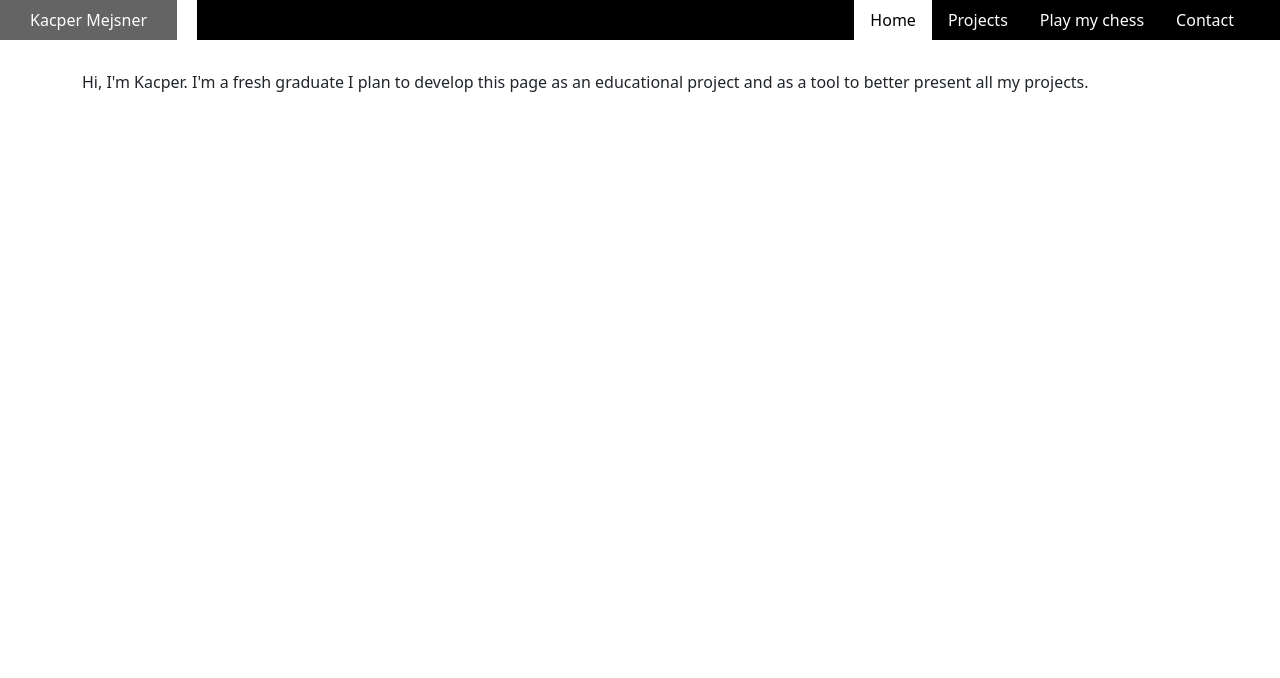
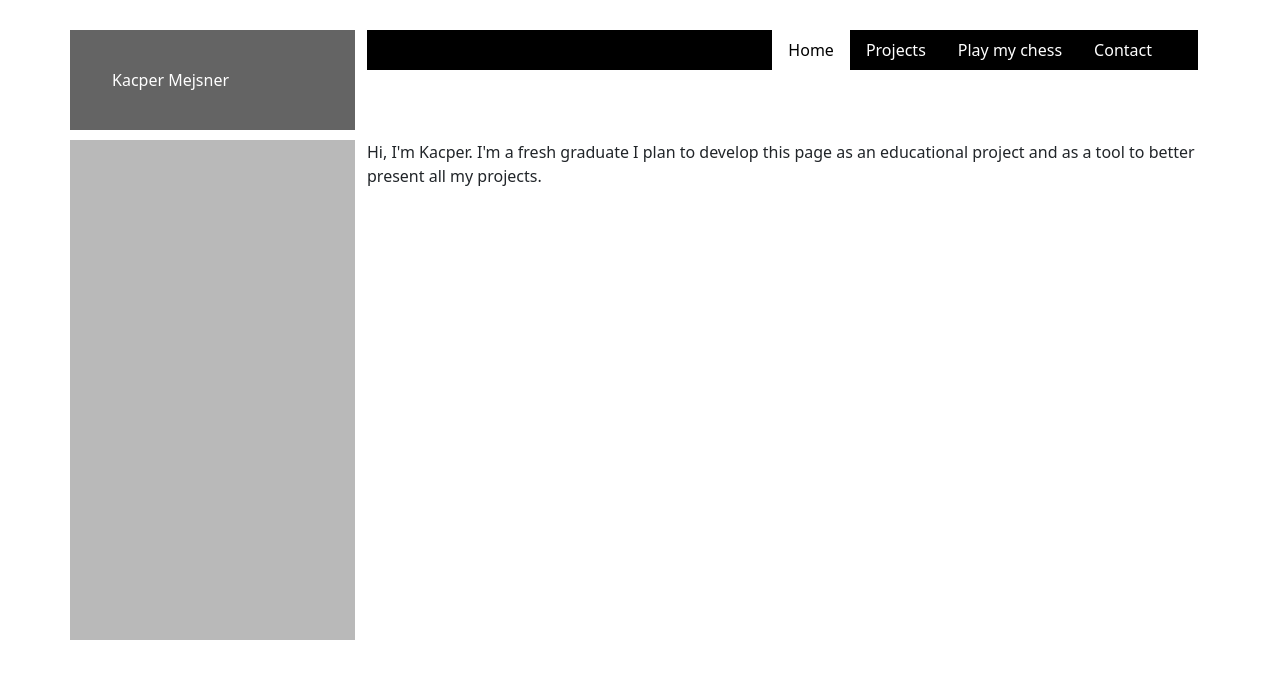
Before and after one commit to kacpermejs/Devlog, an Angular app: page /#/home in a window 1280 px wide. Before the commit this address led to /home#/home. Shown: the top 678 px of the page. Built offline with nearby package versions, Linux system fonts and the light colour scheme.

Commit message:
routing fix

```diff
--- a/src/app/app.component.html
+++ b/src/app/app.component.html
@@ -1,9 +1,26 @@
-<div class="menu-bar">
-  <app-navigation-menu></app-navigation-menu>
-</div>
+
+
 <div class="container">
   <div class="row">
-    <div class="col">
+    <div class="col-3 logo-area">
+      <div class="name">
+        Kacper Mejsner
+      </div>
+    </div>
+    <div class="col-9">
+      <div class="menu-bar">
+        <app-navigation-menu></app-navigation-menu>
+      </div>
+    </div>
+  </div>
+  <div class="row menu-spacer">
+
+  </div>
+  <div class="row">
+    <div class="col-3 side-bar">
+
+    </div>
+    <div class="col-9">
       <router-outlet></router-outlet>
     </div>
   </div>
--- a/src/app/app.component.scss
+++ b/src/app/app.component.scss
@@ -1,3 +1,30 @@
 .container {
   margin-top: 30px;
 }
+
+.menu-bar {
+  height: 100px;
+}
+
+.logo-area {
+  background-color: rgb(100, 100, 100);
+  display: flex;
+  align-items: center;
+}
+
+.name {
+  color: white;
+
+  padding-left: 30px;
+  padding-right: 30px;
+
+}
+
+.side-bar {
+  background-color: rgb(185, 185, 185);
+  height: 500px;
+}
+
+.menu-spacer {
+  height: 10px;
+}
--- a/src/app/app.module.ts
+++ b/src/app/app.module.ts
@@ -1,3 +1,4 @@
+import { HashLocationStrategy, LocationStrategy } from '@angular/common';
 import { NgModule } from '@angular/core';
 import { BrowserModule } from '@angular/platform-browser';
 
@@ -16,7 +17,7 @@ import { NavigationMenuComponent } from './components/navigation-menu/navigation
     BrowserModule,
     AppRoutingModule
   ],
-  providers: [],
+  providers: [{provide: LocationStrategy, useClass: HashLocationStrategy}],
   bootstrap: [AppComponent]
 })
 export class AppModule { }
--- a/src/app/components/navigation-menu/nav-button/nav-button.component.ts
+++ b/src/app/components/navigation-menu/nav-button/nav-button.component.ts
@@ -3,7 +3,7 @@ import { Component, Input, OnInit } from '@angular/core';
 @Component({
   selector: 'app-nav-button',
   templateUrl: './nav-button.component.html',
-  styleUrls: ['./nav-button.component.css']
+  styleUrls: ['./nav-button.component.scss']
 })
 export class NavButtonComponent implements OnInit {
   @Input() routerLinkString?: string;
--- a/src/app/components/navigation-menu/navigation-menu.component.css
+++ /dev/null
@@ -1,31 +0,0 @@
-.menu-bar {
-  background-color: black;
-  display: flex;
-  justify-content: space-between;
-}
-
-.menu-buttons {
-  display: flex;
-  justify-content: flex-end;
-}
-
-.name {
-  color: white;
-
-  padding-left: 30px;
-  padding-right: 30px;
-
-}
-
-.logo-area {
-  background-color: rgb(100, 100, 100);
-  display: flex;
-  justify-content: center;
-  align-items: center;
-}
-
-.spacer-bar {
-  background-color: white;
-  width: 20px;
-  height: 100%;
-}
--- a/src/app/components/navigation-menu/navigation-menu.component.html
+++ b/src/app/components/navigation-menu/navigation-menu.component.html
@@ -1,10 +1,4 @@
 <div class="menu-bar">
-  <div class="logo-area">
-    <div class="name">
-      Kacper Mejsner
-    </div>
-    <div class="spacer-bar"></div>
-  </div>
   <nav class="nav">
     <app-nav-button routerLinkString="/home" buttonText="Home"></app-nav-button>
     <app-nav-button routerLinkString="/projects" buttonText="Projects"></app-nav-button>
--- /dev/null
+++ b/src/app/components/navigation-menu/navigation-menu.component.scss
@@ -0,0 +1,10 @@
+.menu-bar {
+  background-color: black;
+  display: flex;
+  justify-content: right;
+}
+
+.menu-buttons {
+  display: flex;
+  justify-content: flex-end;
+}
--- a/src/app/components/navigation-menu/navigation-menu.component.ts
+++ b/src/app/components/navigation-menu/navigation-menu.component.ts
@@ -3,7 +3,7 @@ import { Component, OnInit } from '@angular/core';
 @Component({
   selector: 'app-navigation-menu',
   templateUrl: './navigation-menu.component.html',
-  styleUrls: ['./navigation-menu.component.css']
+  styleUrls: ['./navigation-menu.component.scss']
 })
 export class NavigationMenuComponent implements OnInit {
 
```
Also changed, not shown: src/app/components/navigation-menu/nav-button/nav-button.component.scss (renamed from src/app/components/navigation-menu/nav-button/nav-button.component.css), 1 other file (tests, documents, lock files or other folders).
